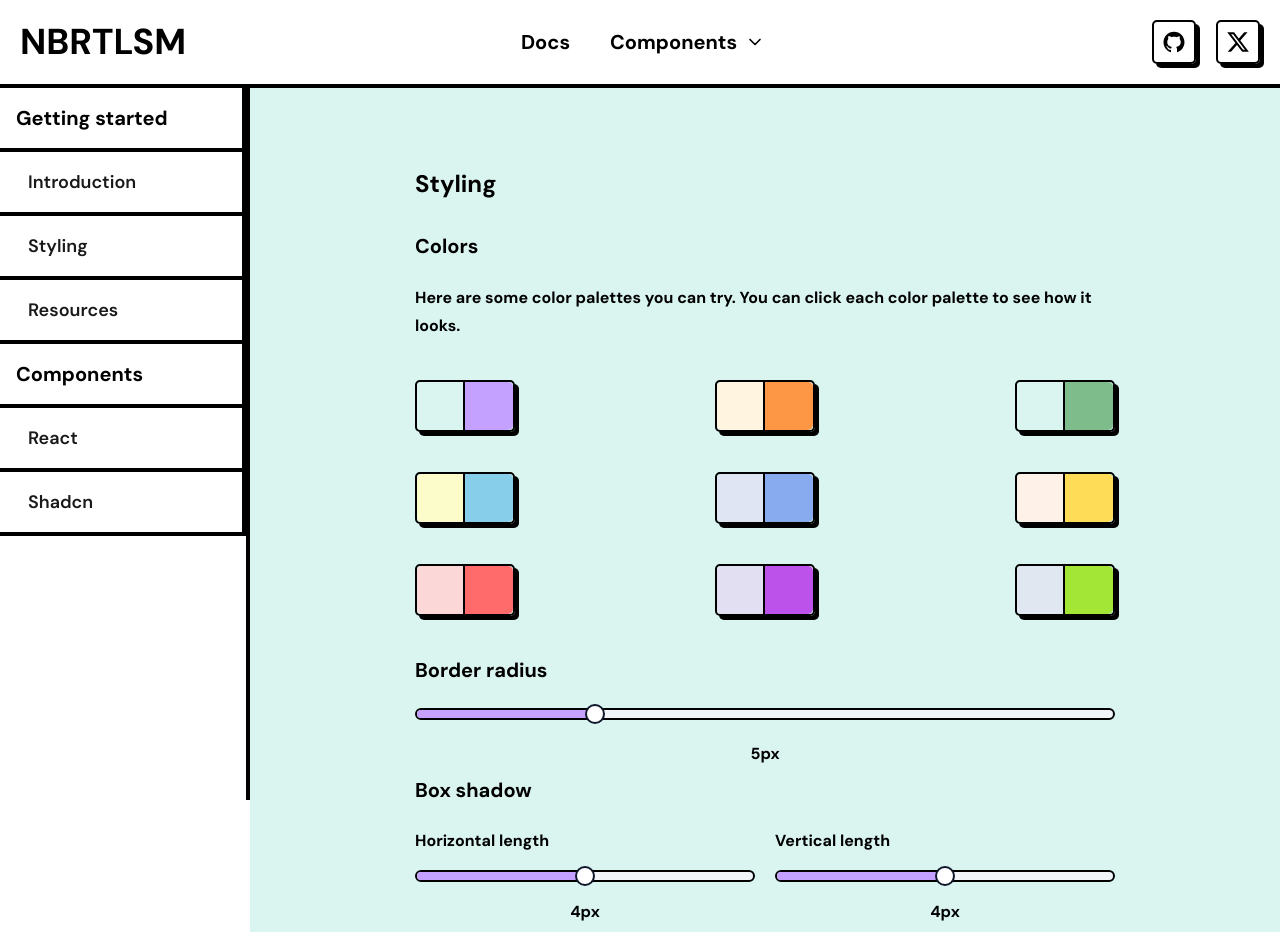
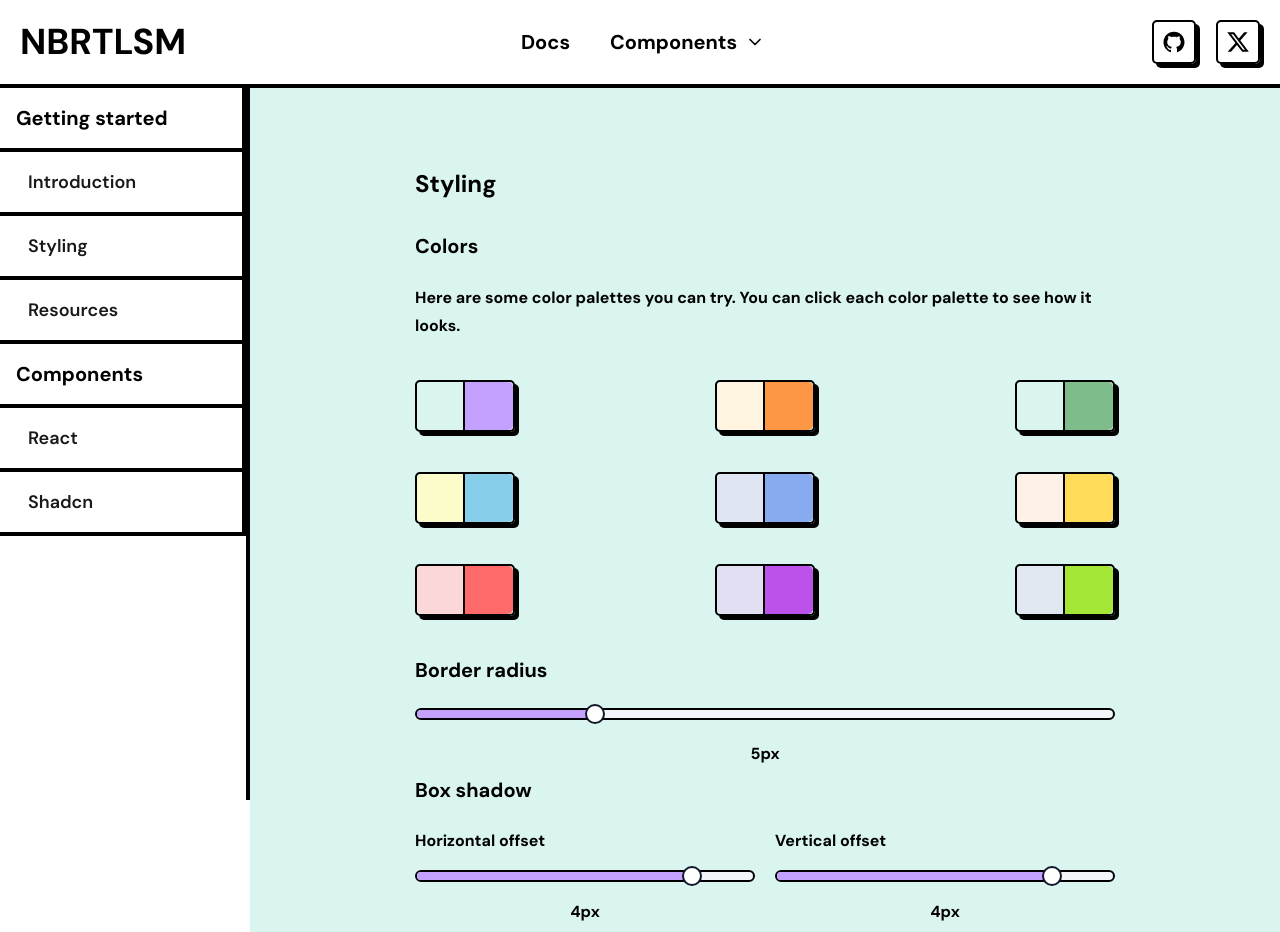
Before and after one commit to ekmas/neobrutalism-components, a Next.js app: page /docs/styling in a window 1280 px wide. Shown: the top 932 px of the page. Built offline with nearby package versions, Linux system fonts and the light colour scheme.

Commit message:
added negative box shadow offset

```diff
--- a/src/markdown/docs/styling/BoxShadow.tsx
+++ b/src/markdown/docs/styling/BoxShadow.tsx
@@ -42,26 +42,28 @@ export default function BoxShadow({
       <h3 className="mb-4 text-xl font-bold m400:text-lg">Box shadow</h3>
       <div className="grid grid-cols-2 gap-5 m750:my-4 m400:grid-cols-1 m400:gap-3">
         <div>
-          <h4>Horizontal length</h4>
+          <h4>Horizontal offset</h4>
 
           <Slider
             className="my-4"
             onValueChange={updateX}
             value={[boxShadowLength[0]]}
-            max={8}
+            min={-6}
+            max={6}
             step={1}
           />
 
           <p className="mb-2 text-center">{boxShadowLength[0]}px</p>
         </div>
         <div>
-          <h4>Vertical length</h4>
+          <h4>Vertical offset</h4>
 
           <Slider
             className="my-4"
             onValueChange={updateY}
             value={[boxShadowLength[1]]}
-            max={8}
+            min={-6}
+            max={6}
             step={1}
           />
 
```
